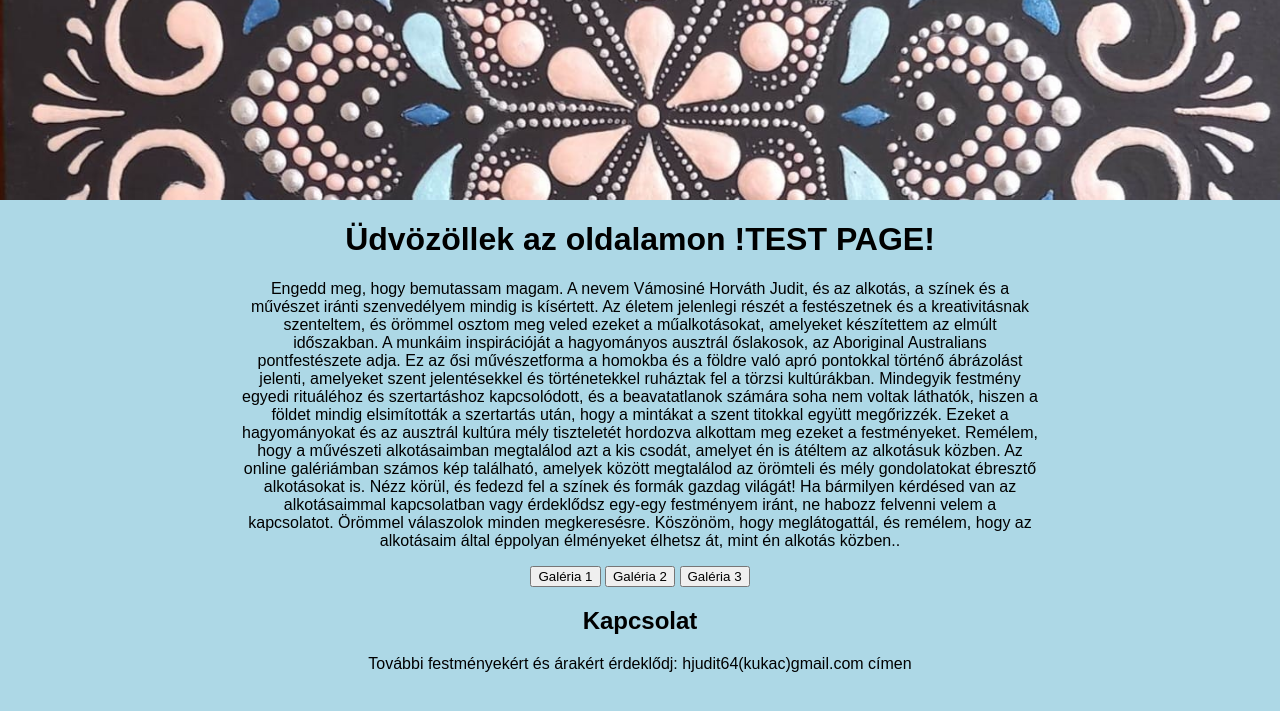
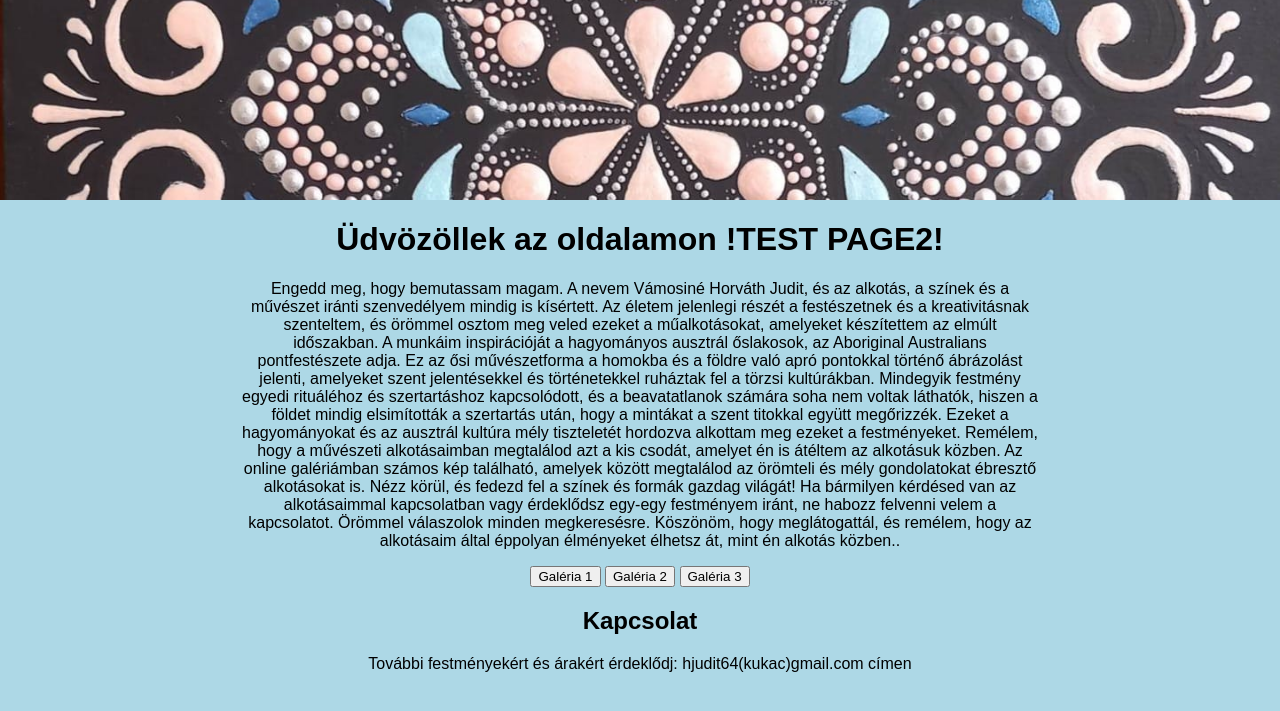
Before and after one commit to balazsvamosi1/balazsvamosi.github.io, a Jekyll site: the page built from index.md, in a window 1280 px wide. Shown: the top 711 px of the page. Built offline with Jekyll 4.4.1, drawn with Linux system fonts in a browser that asks for light colours; some web fonts are replaced; a script that is not in the unit is left out; comment, search, counter and statistics services are not loaded; some of the changed lines change nothing that is shown.

Commit message:
Update index.md

```diff
--- a/index.md
+++ b/index.md
@@ -5,7 +5,7 @@
 ---
 
 <div class="center-text">
-  <h1>Üdvözöllek az oldalamon !TEST PAGE! </h1>
+  <h1>Üdvözöllek az oldalamon !TEST PAGE2! </h1>
 
   <p>
    Engedd meg, hogy bemutassam magam. A nevem Vámosiné Horváth Judit, és az alkotás, a színek és a művészet iránti szenvedélyem mindig is kísértett. Az életem jelenlegi részét a festészetnek és a kreativitásnak szenteltem, és örömmel osztom meg veled ezeket a műalkotásokat, amelyeket készítettem az elmúlt időszakban.
@@ -21,9 +21,9 @@
 Köszönöm, hogy meglátogattál, és remélem, hogy az alkotásaim által éppolyan élményeket élhetsz át, mint én alkotás közben..
   </p>
 
-<button id="gallery-button1" onclick="showGallery('ajandek')">Galéria 1</button>
-<button id="gallery-button2" onclick="showGallery('bogrek')">Galéria 2</button>
-<button id="gallery-button3" onclick="showGallery('mandalak')">Galéria 3</button>
+  <button id="gallery-button1" onclick="showGallery('ajandek')">Galéria 1</button>
+  <button id="gallery-button2" onclick="showGallery('bogrek')">Galéria 2</button>
+  <button id="gallery-button3" onclick="showGallery('mandalak')">Galéria 3</button>
 
   <div id="hidden-gallery" style="display: none;"></div>
 
@@ -57,43 +57,61 @@
     }
   </style>
 
-<script>
-  function showGallery(folder) {
-    var button = document.getElementById(`gallery-button${folder}`);
-    var hiddenGallery = document.getElementById('hidden-gallery');
+  <script>
+    function showGallery(folder) {
+      var button = document.getElementById(`gallery-button${folder}`);
+      var hiddenGallery = document.getElementById('hidden-gallery');
 
-    if (hiddenGallery.style.display === 'none') {
-      getImagesFromRepo(folder).then(function (imageURLs) {
-        hiddenGallery.innerHTML = ''; // Clear any previous images
-        for (var i = 0; i < imageURLs.length; i++) {
-          var aTag = document.createElement('a');
-          aTag.href = imageURLs[i];
-          aTag.setAttribute('data-lightbox', `gallery-${folder}`);
-          aTag.setAttribute('data-title', 'Photo ' + (i + 1));
+      if (hiddenGallery.style.display === 'none') {
+        getImagesFromRepo(folder).then(function (imageURLs) {
+          hiddenGallery.innerHTML = ''; // Clear any previous images
+          for (var i = 0; i < imageURLs.length; i++) {
+            var aTag = document.createElement('a');
+            aTag.href = imageURLs[i];
+            aTag.setAttribute('data-lightbox', `gallery-${folder}`);
+            aTag.setAttribute('data-title', 'Photo ' + (i + 1));
 
-          var imgTag = document.createElement('img');
-          imgTag.src = imageURLs[i];
-          imgTag.alt = 'Photo ' + (i + 1);
+            var imgTag = document.createElement('img');
+            imgTag.src = imageURLs[i];
+            imgTag.alt = 'Photo ' + (i + 1);
 
-          aTag.appendChild(imgTag);
-          hiddenGallery.appendChild(aTag);
-        }
+            aTag.appendChild(imgTag);
+            hiddenGallery.appendChild(aTag);
+          }
 
-        hiddenGallery.style.display = 'flex';
-        button.innerHTML = 'Bezárás';
+          hiddenGallery.style.display = 'flex';
+          button.innerHTML = 'Bezárás';
 
-        // Initialize SimpleLightbox after adding the images to the gallery
-        var gallery = new SimpleLightbox(`#hidden-gallery [data-lightbox="gallery-${folder}"]`);
-      });
-    } else {
-      hiddenGallery.innerHTML = '';
-      hiddenGallery.style.display = 'none';
-      button.innerHTML = `Galéria ${folder}`;
+          // Initialize SimpleLightbox after adding the images to the gallery
+          var gallery = new SimpleLightbox(`#hidden-gallery [data-lightbox="gallery-${folder}"]`);
+        });
+      } else {
+        hiddenGallery.innerHTML = '';
+        hiddenGallery.style.display = 'none';
+        button.innerHTML = `Galéria ${folder}`;
+      }
     }
-  }
 
-  // Rest of the code remains the same...
-</script>
+    function getImagesFromRepo(folder) {
+      var username = 'balazsvamosi1';
+      var repo = 'balazsvamosi.github.io';
+      var path = 'assets/images/' + folder; // Set the correct path here
+
+      return fetch('https://api.github.com/repos/' + username + '/' + repo + '/contents/' + path)
+        .then(function (response) {
+          return response.json();
+        })
+        .then(function (data) {
+          var imageUrls = data.filter(function (item) {
+            return item.name.endsWith('.jpeg') || item.name.endsWith('.jpg');
+          }).map(function (item) {
+            return item.download_url;
+          });
+
+          return imageUrls;
+        });
+    }
+  </script>
 </div>
 
 <div class="center-text">
```
